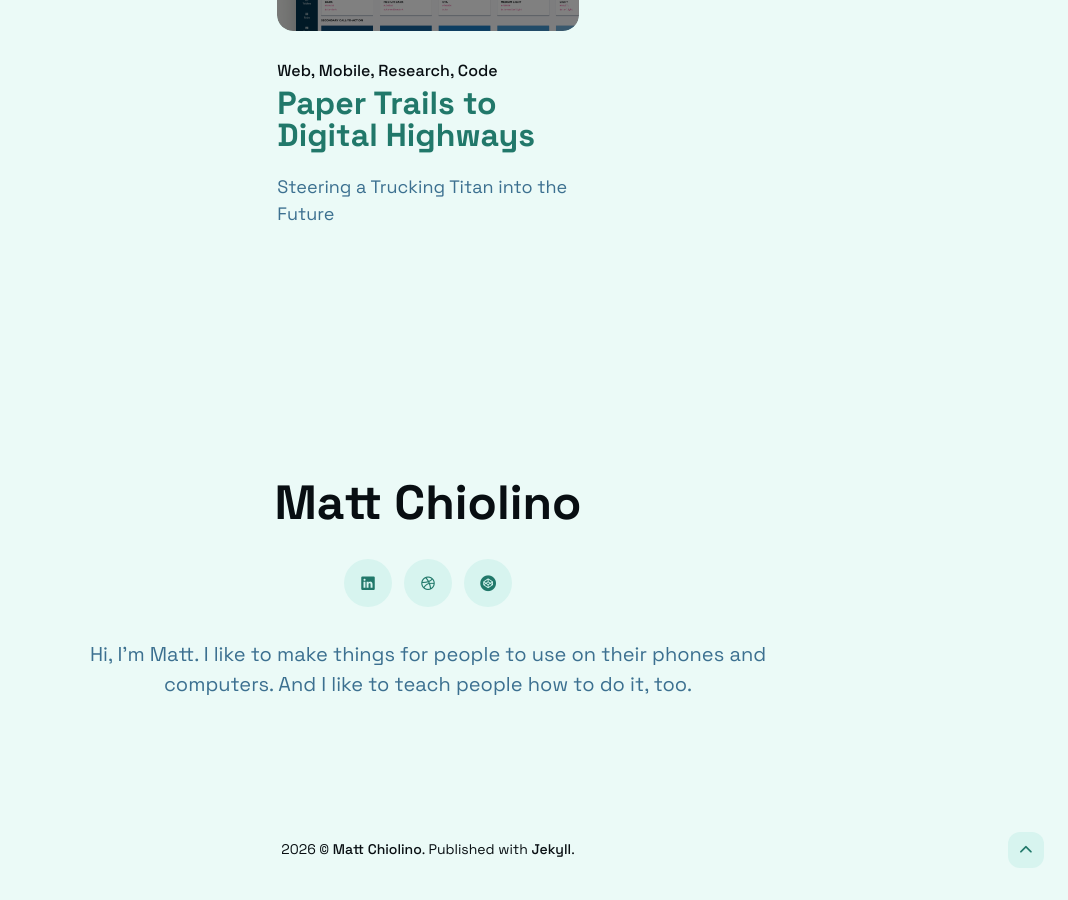
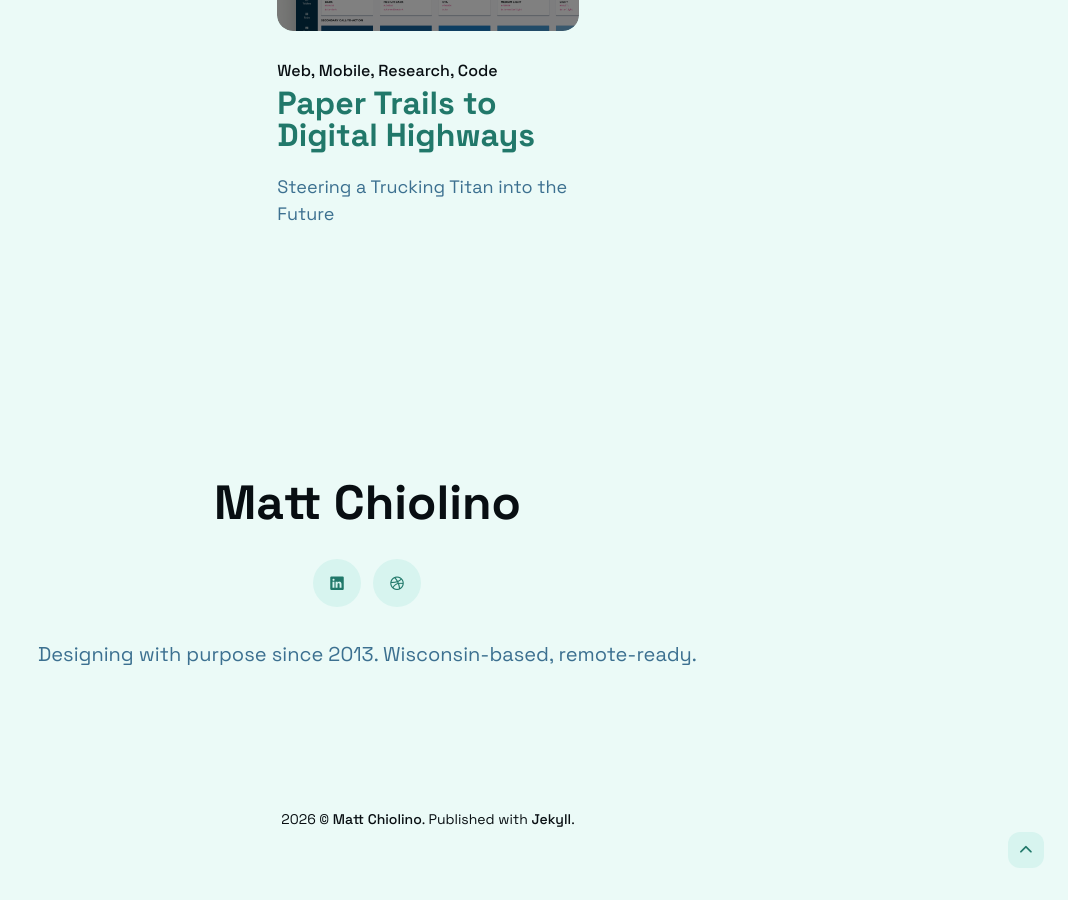
Before and after one commit to mattchiolino/chiolino.2023, a Jekyll site: the page built from index.html, in a window 1280 px wide and 900 px high, scrolled down 1746 px. Shown: the whole window, without its empty margins (212-1280 px from the left). Built offline with Jekyll 4.4.1, drawn with Linux system fonts in a browser that asks for light colours; after the commit the page ends 2616 px from its top, so only the background shows below that.

Commit message:
Update settings

```diff
--- a/_data/settings.yml
+++ b/_data/settings.yml
@@ -32,13 +32,12 @@ menu__settings:
 # Author Settings
 author:
   author__name: Matt Chiolino
-  author__bio: Hi, I’m Matt. I like to make things for people to use on their phones and computers. And I like to teach people how to do it, too.
+  author__bio: Designing with purpose since 2013. Wisconsin-based, remote-ready.
   author__avatar: '/images/avatar.jpeg'
 
 social:
 - {icon: "ion-logo-linkedin", link: "https://linkedin.com/in/mattchiolino"}
 - {icon: "ion-logo-dribbble", link: "https://dribbble.com/mattchiolino"}
-- {icon: "ion-logo-codepen", link: "https://codepen.io/mattchiolino"}
 
 # Example of adding a new link to the footer - {icon: "ion-logo-dribbble", link: "https://dribbble.com"}
 # Other icons can be found at https://ionicons.com/v4/
```
